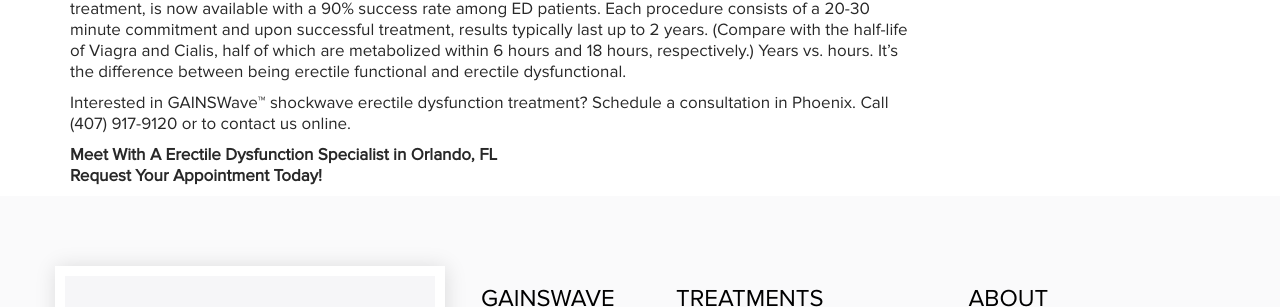
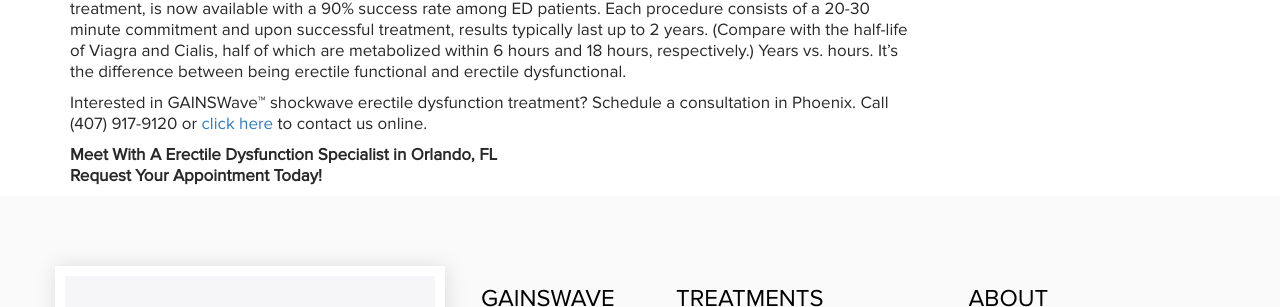
Before and after one commit to aaghealth/gainswavecolumbus.com, a Jekyll site: the page built from _posts/2017-08-15-shockwave-therapy-viagra-medication.md, in a window 1280 px wide and 900 px high, scrolled down 1532 px. Shown: the part 185-492 px from the top of the window. Built offline with Jekyll 4.4.1, drawn with Linux system fonts in a browser that asks for light colours; nearby versions of some CDN libraries.

Commit message:
Update 2017-08-15-shockwave-therapy-viagra-medication.md

```diff
--- a/_posts/2017-08-15-shockwave-therapy-viagra-medication.md
+++ b/_posts/2017-08-15-shockwave-therapy-viagra-medication.md
@@ -36,6 +36,6 @@
   <li>The procedure is a good investment of your time, for it requires very little for a big payoff</li>
 </ul>
 <p>Fast-forward again. A revolutionary form of extracorporeal shockwave therapy, GAINSWave™ erectile dysfunction treatment, is now available with a 90% success rate among ED patients. Each procedure consists of a 20-30 minute commitment and upon successful treatment, results typically last up to 2 years. (Compare with the half-life of Viagra and Cialis, half of which are metabolized within 6 hours and 18 hours, respectively.) Years vs. hours. It’s the difference between being erectile functional and erectile dysfunctional.</p>
-<p>Interested in GAINSWave™ shockwave erectile dysfunction treatment? Schedule a consultation in Phoenix. Call {{site.phone}} or {{click here}} to contact us online.</p>
+<p>Interested in GAINSWave™ shockwave erectile dysfunction treatment? Schedule a consultation in Phoenix. Call {{site.phone}} or <a href="{{click_here}}">click here</a> to contact us online.</p>
 <p><strong>Meet With A Erectile Dysfunction Specialist in {{site.keyword_location}} <br>
 Request Your Appointment Today!</strong></p>
```
